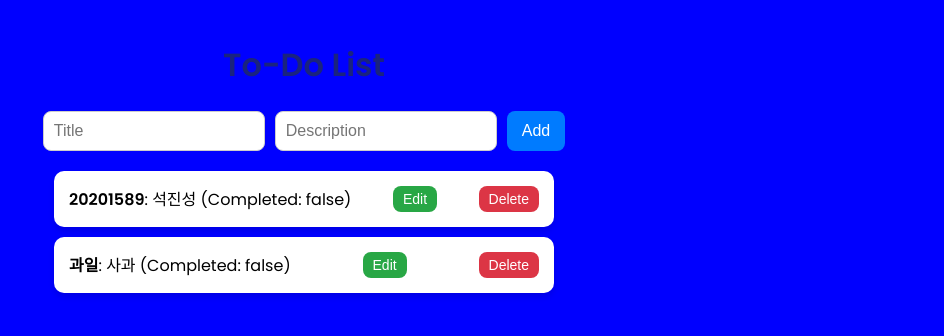
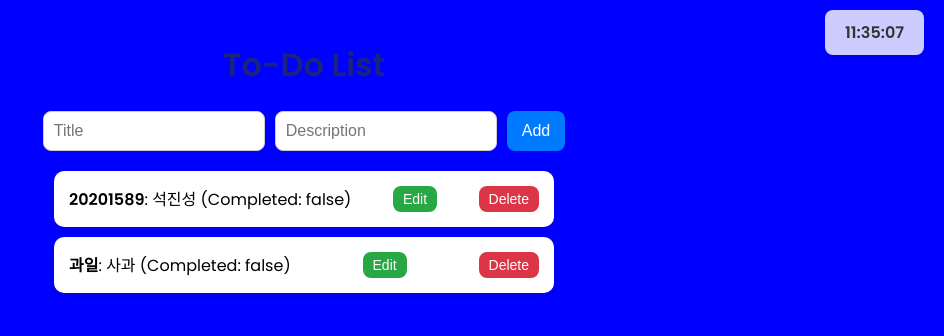
Before and after one commit to sucinicAcid/FastApi-Todos, a FastAPI app: page / in a window 1280 px wide. Shown: the top 336 px of the page, without its empty margins (336-1280 px from the left). Run offline with FastAPI, Linux system fonts and the light colour scheme.

Commit message:
[feat] 시간 추가

```diff
--- a/fastapi-app/templates/index.html
+++ b/fastapi-app/templates/index.html
@@ -84,9 +84,24 @@
         .edit-btn:hover {
             background-color: #218838;
         }
+
+        /* 추가된 스타일: 오른쪽 상단 시간 */
+        #clock {
+            position: absolute;
+            top: 10px;
+            right: 20px;
+            background-color: rgba(255, 255, 255, 0.8);
+            padding: 10px 20px;
+            border-radius: 8px;
+            font-size: 16px;
+            font-weight: bold;
+            color: #333;
+            box-shadow: 0 4px 6px rgba(0, 0, 0, 0.1);
+        }
     </style>
 </head>
 <body>
+    <div id="clock"></div>
     <h1 style="color: #1a237e;">To-Do List</h1>
     <form id="todo-form">
         <input type="text" id="title" placeholder="Title" required>
@@ -96,6 +111,22 @@
     <ul id="todo-list"></ul>
 
     <script>
+        // 실시간 시간 업데이트 함수
+        function updateClock() {
+            const clockElement = document.getElementById('clock');
+            const now = new Date();
+            const hours = String(now.getHours()).padStart(2, '0');
+            const minutes = String(now.getMinutes()).padStart(2, '0');
+            const seconds = String(now.getSeconds()).padStart(2, '0');
+            clockElement.textContent = `${hours}:${minutes}:${seconds}`;
+        }
+
+        // 1초마다 시간을 업데이트
+        setInterval(updateClock, 1000);
+
+        // 초기 시간 표시
+        updateClock();
+
         async function fetchTodos() {
             const response = await fetch('/todos');
             const todos = await response.json();
```
